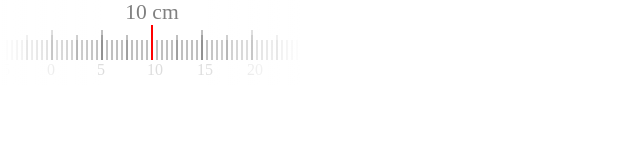
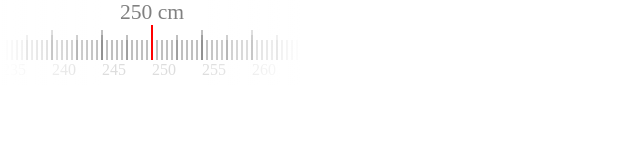
Before and after one commit to loocor/scrollinput, a plain HTML site: page index.html in a window 1280 px wide. Shown: the full height of the page, 0-640 px from the left. Drawn offline with Linux system fonts and the light colour scheme.

Commit message:
[IMP] Exposed two parameters.

```diff
--- a/build.js
+++ b/build.js
@@ -2,55 +2,52 @@
 /* jshint strict: true */
 /* exported init */
 
-// 动态设计思路及核心参数
-//
-// @minValue: 指定输入最小值
-// @maxValue: 指定输入最大值
-// @metaValue: 指定输入精度，用于计算最低单元格
-// @majorStep: 主间隔单位，显示长线及数值
-// @minorStep: 次间隔单位，显示短线及数值
-// @scaleMode：flex, fixed 伸缩和固定
-//
-// 视觉要求（伸缩）：左右靠齐窗口两侧，随窗口伸缩实时更新尺寸，内部刻度、文字间隔对应变化；
-// 视觉效果（固定）：尺寸按照最小、最大以及精度值进行计算，窗口伸缩不影响输入框的尺寸；
-//
-// 实现途径：基于之前的参数由 jQ 生成包含数值的 div / li 区块，然后再通过 jQ 设置各自的样式；
+/*
+ 动态设计思路及核心参数
+
+ @minValue: 指定输入最小值
+ @maxValue: 指定输入最大值
+ @metaValue: 指定输入精度，用于计算最低单元格
+ @majorStep: 主间隔单位，显示长线及数值
+ @minorStep: 次间隔单位，显示短线及数值
+ @scaleMode：flex, fixed 伸缩和固定
+
+ 视觉要求（伸缩）：左右靠齐窗口两侧，随窗口伸缩实时更新尺寸，内部刻度、文字间隔对应变化；
+ 视觉效果（固定）：尺寸按照最小、最大以及精度值进行计算，窗口伸缩不影响输入框的尺寸；
+
+ 实现途径：基于之前的参数由 jQ 生成包含数值的 div / li 区块，然后再通过 jQ 设置各自的样式；
+*/
 
 $(function () {
 
-    // var scroller = $("#scrollbar");
-    // var content = $("#content");
-    // var config = {
-    //     "minValue"  : minValue ? minValue : 0,
-    //     "maxValue"  : maxValue ? maxValue : 100,
-    //     "initValue" : initValue ? initValue : 0,
-    //     "metaValue" : metaValue ? metaValue : 0.1,
-    //     "majorStep" : majorStep ? majorStep : 1,
-    //     "minorStep" : minorStep ? minorStep : 0.2,
-    //     "scaleMode" : scaleMode ? scaleMode : "fixed"
-    // };
+    // 设置初始位置及最大值
+    var initValue = 250;
+    var maxValue = 500;
 
+    // 初始化内容标尺
+    $("#content").width(300 + maxValue * 10);
     $("#content").svg({
         "onLoad" : drawIntro
     });
 
+    // 绘制标尺内容
     function drawIntro(svg) {
         var g = svg.group({
             "stroke"      : "gray",
             "strokeWidth" : 1
         });
 
-        for (var i = 0; i < 1300; i = i + 5) {
+        for (var i = 0; i < 300 + maxValue * 10; i = i + 5) {
             if (i % 25 === 0) {
                 svg.line(g, i, 40, i, 65);
             }
 
             if (i % 50 === 0) {
                 svg.line(g, i, 35, i, 65);
-                svg.text(g, i - 5, 80, ((i - 150) / 10).toString(), {
+                svg.text(g, i, 80, ((i - 150) / 10).toString(), {
                     "size"   : 6,
                     "fill"   : "#DDD",
-                    "family" : "ArialMT",
+                    "family" : "Arial",
                     "stroke" : "transparent"
                 });
             }
@@ -59,7 +56,7 @@ $(function () {
         }
     }
 
-    // 始化化滚动条
+    // 初始化滚动条
     var options = {
         "speed"                 : 0.5,
         "overscrollEffect"      : "glow",
@@ -68,15 +65,12 @@ $(function () {
 
     var scrollbar = Scrollbar.init(document.getElementById("scrollbar"), options);
 
-    scrollbar.limit.y = 0;
+    // 输出最新数值
     scrollbar.addListener(function (status) {
         $(".scrollbar-track, .overscroll-glow").remove();
         $("#size").html(status.offset.x / 10);
-
-        if (status.offset.x % 5 === 0) {
-            $("#mark").show();
-        }
     });
 
-    scrollbar.setPosition(100, 0);
+    // 设置起始位置
+    scrollbar.setPosition(initValue * 10, 0);
 });
--- a/style.css
+++ b/style.css
@@ -40,7 +40,8 @@ body {
     height: 90px;
     position: relative;
     margin-left: auto;
-    margin-right: auto
+    margin-right: auto;
+    pointer-events: none;
 }
 
 .left {
```
